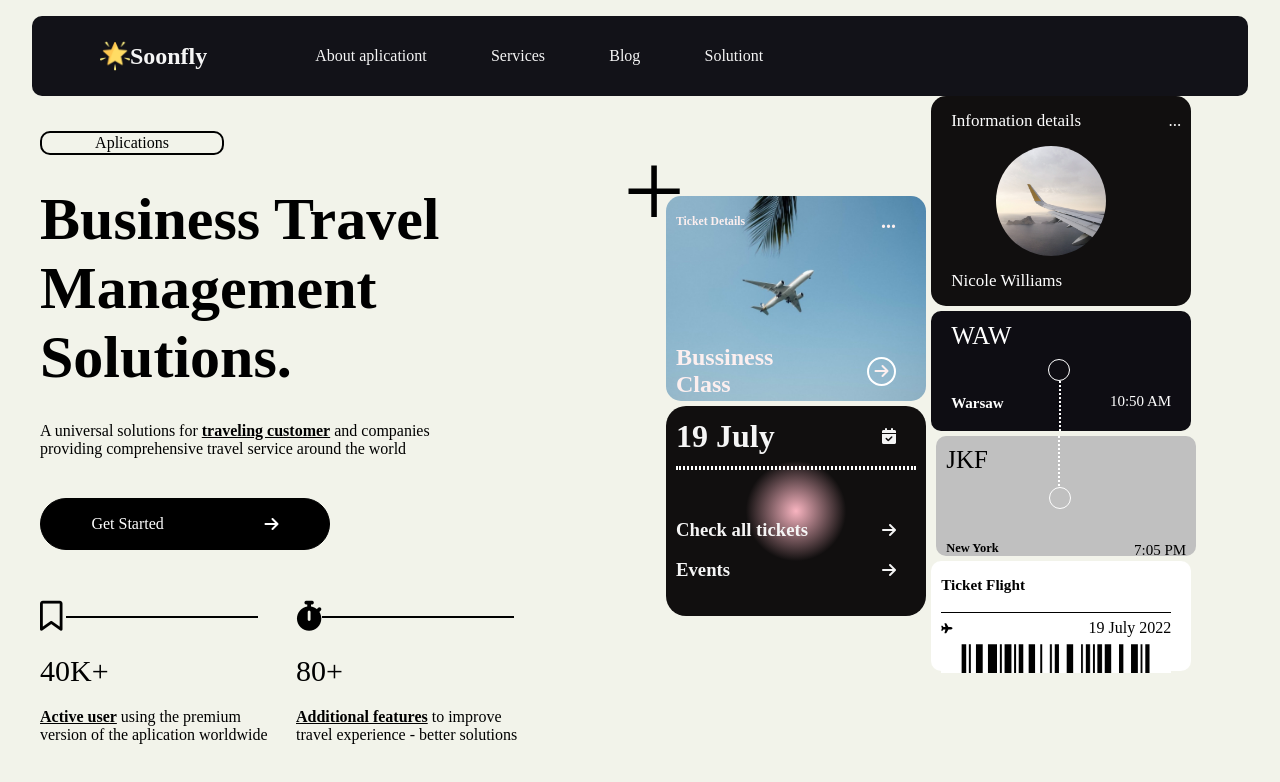
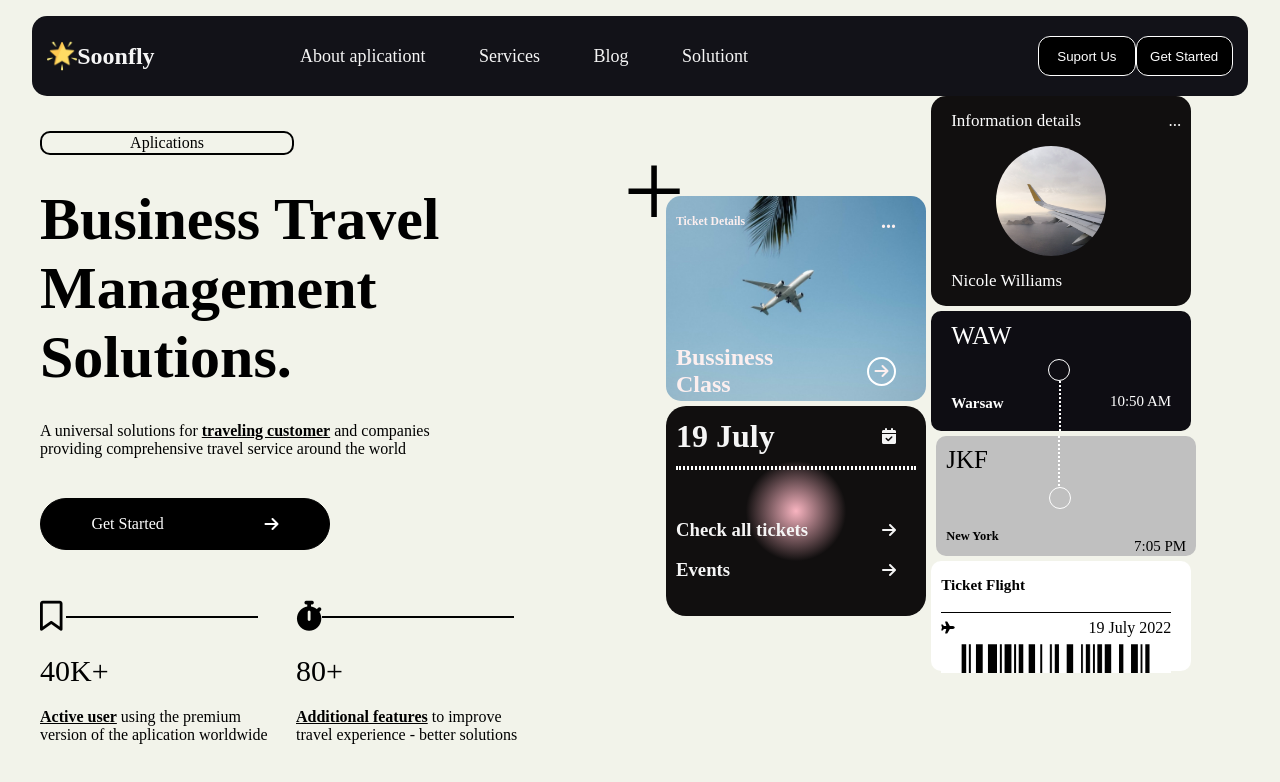
Before and after one commit to ALcitya/Repo_Alif, a plain HTML site: page soonfly/public/index.html in a window 1280 px wide. Drawn offline with Linux system fonts and the light colour scheme.

Commit message:
mengembalikan get started di tampilan website

```diff
--- a/soonfly/public/index.html
+++ b/soonfly/public/index.html
@@ -12,7 +12,6 @@
       referrerpolicy="no-referrer"
     />
     <link rel="stylesheet" href="../src/css/style.css" />
-    <script src="../src/css/font-awese.js"></script>
     <title>Document</title>
   </head>
   <body>
@@ -30,8 +29,8 @@
           <li>Solutiont</li>
         </ul>
         <div class="action">
-          <div class="buton">Suport Us</div>
-          <div class="buton">Get Started</div>
+          <button>Suport Us</button>
+          <button>Get Started</button>
         </div>
         <div class="burger"><i class="fa-solid fa-bars"></i></div>
       </div>
@@ -74,6 +73,7 @@
         </div>
       </div>
       <div class="gambar">
+        <!-- todo - gambar kiri -->
         <div class="gambar-kiri">
           <div class="tambah"><i class="fa-light fa-plus"></i></div>
           <div class="pesawat">
@@ -102,6 +102,7 @@
             </div>
           </div>
         </div>
+        <!-- todo - gambar kanan -->
         <div class="gambar-kanan">
           <div class="sayap">
             <div class="atas">
--- a/soonfly/src/css/style.css
+++ b/soonfly/src/css/style.css
@@ -7,6 +7,7 @@ body {
   background-color: #f2f3ea;
   position: relative;
 }
+/* todo - bagian Navbar */
 nav {
   width: 95vw;
   height: 10vh;
@@ -14,8 +15,8 @@ nav {
   color: whitesmoke;
   display: flex;
   align-items: center;
-  justify-content: space-between;
-  border-radius: 10px;
+  justify-content: space-around;
+  border-radius: 15px;
   font-size: medium;
   position: fixed;
   top: 1rem;
@@ -26,10 +27,10 @@ nav {
   z-index: 99;
 }
 .judul {
-  width: 20vw;
+  width: 15%;
   height: 10vh;
   display: flex;
-  justify-content: center;
+  justify-content: flex-start;
   align-items: center;
 }
 .judul img {
@@ -37,7 +38,7 @@ nav {
   width: 30px;
 }
 .tengah {
-  width: 80vw;
+  width: 80%;
   display: flex;
   justify-content: space-between;
 }
@@ -48,25 +49,29 @@ nav {
 }
 .tengah ul li {
   list-style-type: none;
+  font-size: large;
 }
 .action {
   display: flex;
   align-items: center;
-  margin-right: -20vw;
+  justify-content: space-between;
+  width: 20%;
 }
-.buton {
+button {
   border: 1px solid white;
   height: 40px;
   width: 100px;
   display: flex;
   align-items: center;
   justify-content: center;
-  border-radius: 10px;
-  margin-right: 5px;
+  border-radius: 12px;
+  background-color: black;
+  color: white;
 }
 .burger {
   display: none;
 }
+/* todo - bagian main */
 main {
   width: 90vw;
   height: 75vh;
@@ -78,7 +83,7 @@ main {
 }
 .aplikasi {
   height: 20px;
-  width: 180px;
+  width: 250px;
   border: 2px solid black;
   border-radius: 10px;
   display: flex;
@@ -152,10 +157,10 @@ a {
   color: black;
   font-weight: 800;
 }
+/* todo - Main gambar */
 .gambar {
   width: 45vw;
   height: 75vh;
-  margin-right: 5vw;
   display: flex;
   position: relative;
 }
@@ -383,10 +388,7 @@ a {
   font-size: 15px;
 }
 .jkf .bawah h5 {
-  line-height: 3;
-}
-.jkf .bawah .jam {
-  line-height: 3;
+  line-height: 1;
 }
 .barcode {
   margin-top: 5px;
@@ -419,7 +421,7 @@ a {
   margin-top: 10px;
 }
 .tengah i {
-  font-size: 10px;
+  font-size: 12px;
 }
 .code {
   margin-top: 5px;
```
